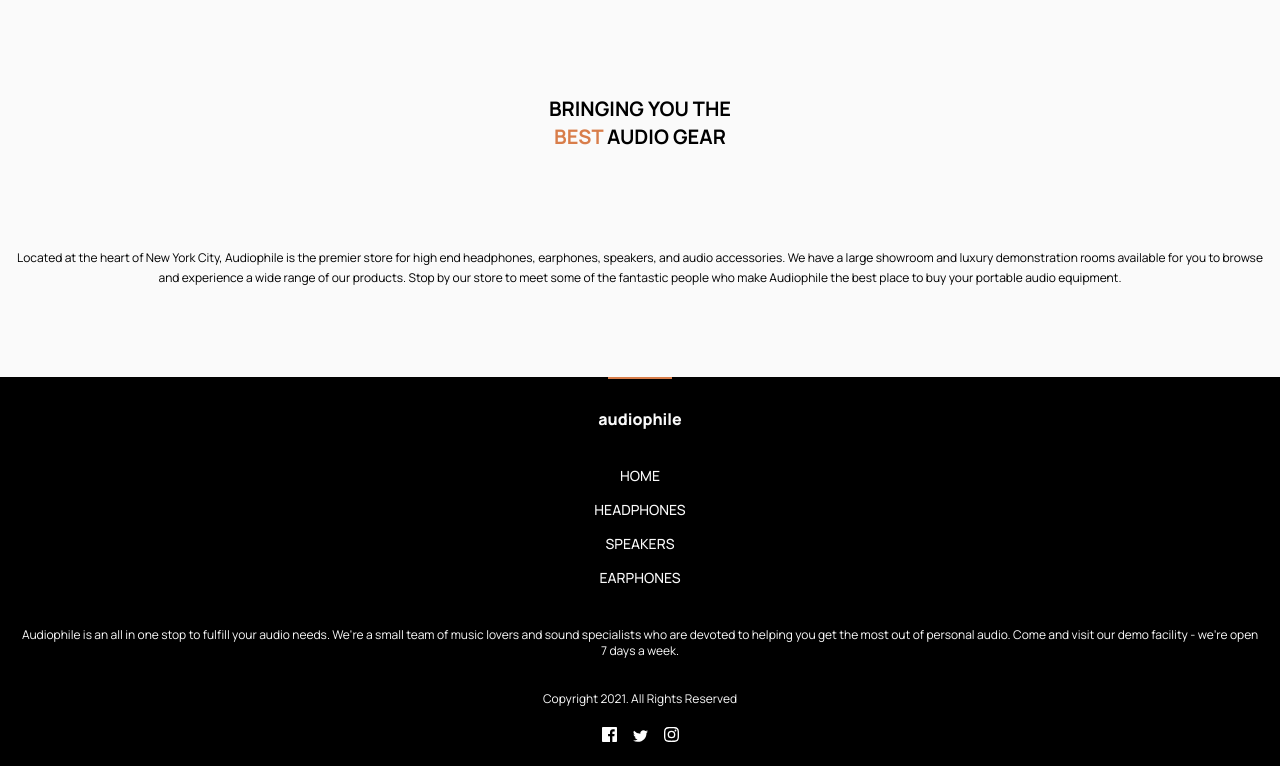
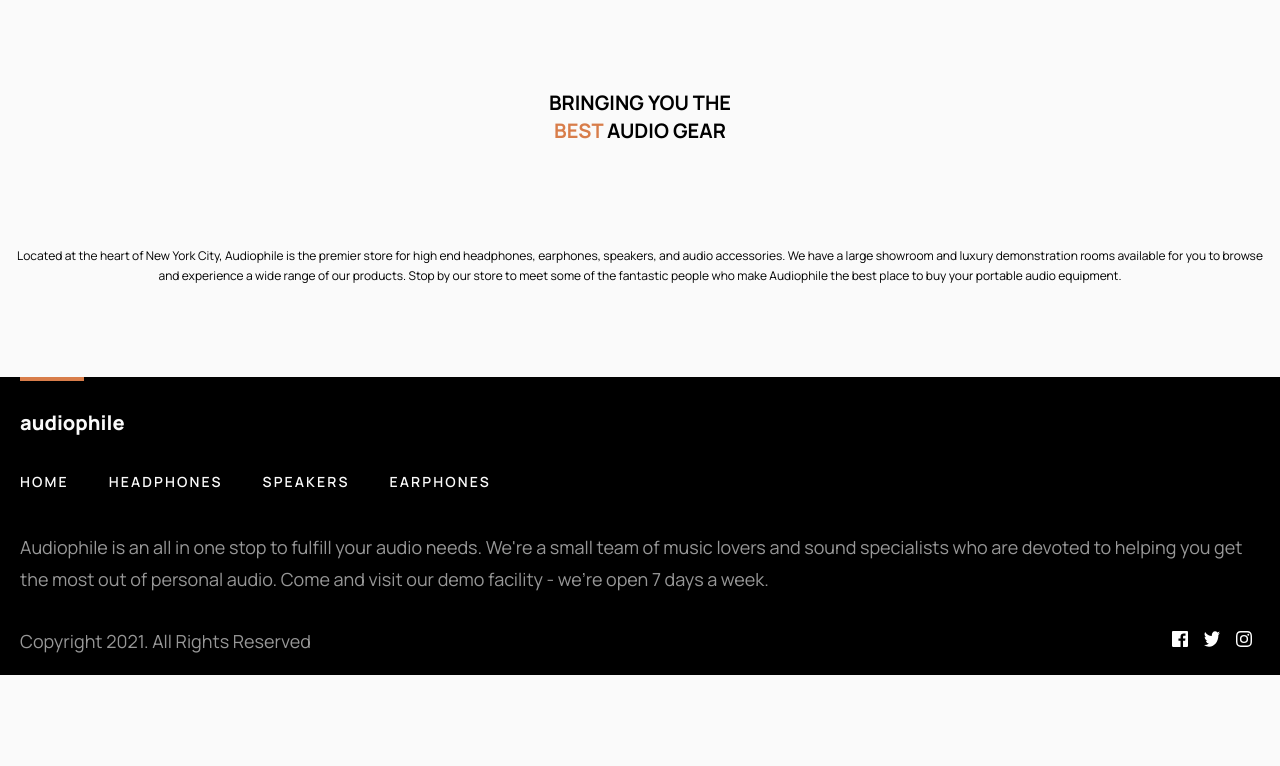
Before and after one commit to Dotjos/audiophile-ecommerce, a Next.js app: page / in a window 1280 px wide. Shown: the part 3151-3917 px from the top of the page. After the commit the page ends 3826 px from the top, so only its background shows below. Built offline with nearby package versions, Linux system fonts and the light colour scheme.

Commit message:
UI--tablet-view-done

```diff
--- a/src/app/Components.tsx
+++ b/src/app/Components.tsx
@@ -106,23 +106,23 @@ export const ToShowComponent: FC<ToShowComponentProps> = ({ text, imgPath,basePa
 
 export function Footer(){
   return(<footer className= 'text-center px-5 pb-5 bg-PureBlack-100 text-WhiteSmoke-100'>
-          <span className='block ml-auto mr-auto mb-7 bg-BurntSienna-100 w-16 h-0.5'></span>
-          <h1 className='font-black mb-7'>audiophile</h1>
+          <span className='block ml-auto mr-auto mb-7 md:ml-0 md:h-1 bg-BurntSienna-100 w-16 h-0.5'></span>
+          <h1 className='font-black mb-7 md:text-xl md:text-left'>audiophile</h1>
 
-          <ul className='leading-8.5 text-sm font-medium'>
-            <li>HOME</li>
+          <ul className='leading-8.5 md:tracking-[.15em] md:flex md:space-x-10 md:font-semibold text-sm font-medium'>
+            <li className=''>HOME</li>
             <li>HEADPHONES</li>
             <li>SPEAKERS</li>
             <li>EARPHONES</li>
           </ul>
 
-          <p className='text-xs my-8'>Audiophile is an all in one stop to fulfill your audio needs. We're a small team of music lovers
+          <p className='text-xs md:text-lg text-Gray-200 md:leading-8 md:text-left my-8'>Audiophile is an all in one stop to fulfill your audio needs. We're a small team of music lovers
            and sound specialists who are devoted to helping you get the most out of personal audio. Come and
            visit our demo facility - we’re open 7 days a week.
            </p>
 
-          <div className='text-xs'>
-          <p className='mb-5'>Copyright 2021. All Rights Reserved</p>
+          <div className='text-xs md:flex items-center md:justify-between'>
+          <p className='mb-5 md:mb-0 md:text-lg md:text-Gray-200'>Copyright 2021. All Rights Reserved</p>
             <ul>
               <li className='inline-block mx-2'>
                 <Image
@@ -130,6 +130,7 @@ export function Footer(){
                   alt='Facebook'
                   width={15}
                   height={15}
+                  className='md:h-4 md:w-4'
                 />
               </li>
               <li className='inline-block mx-2'>
@@ -138,6 +139,7 @@ export function Footer(){
                   alt='Twitter'
                   width={15}
                   height={15}
+                  className='md:h-4 md:w-4'
                 />
               </li>
               <li className='inline-block mx-2'>
@@ -146,6 +148,7 @@ export function Footer(){
                   alt='Instagram'
                   width={15}
                   height={15}
+                  className='md:h-4 md:w-4'
                 />
               </li>
             </ul>
@@ -162,7 +165,7 @@ export function AudioGearSection() {
     alt="Best Gear"
     width={450}
     height={450}
-    className="object-cover rounded-lg"
+    className="object-cover h-100 border rounded-lg"
     />
 
      <h1 className="font-bold text-xl"> BRINGING YOU THE <br/> <span className="text-BurntSienna-100">BEST</span> AUDIO GEAR</h1>
```
